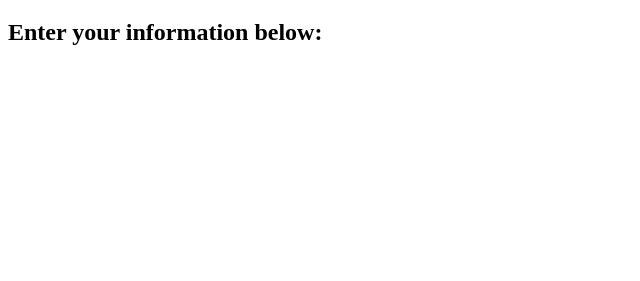
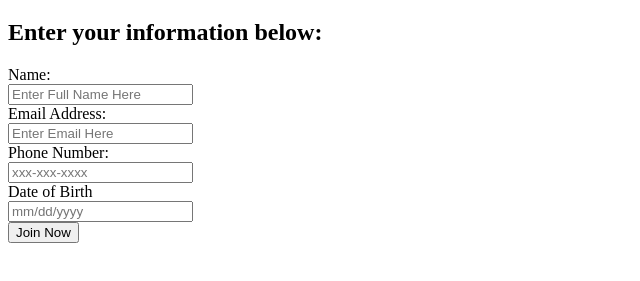
Before and after one commit to jolowu/362-Project-1, a plain HTML site: page index.html in a window 1280 px wide. Shown: the part 61-342 px from the top of the page, without its empty margins (0-640 px from the left). Drawn offline with Linux system fonts and the light colour scheme.

Commit message:
Adding form

```diff
--- a/index.html
+++ b/index.html
@@ -11,3 +11,16 @@
 <body>
   <h1>ITM Study Abroad Trip Sign Up!</h1>
   <h2>Enter your information below:</h2>
+   <form onsubmit="validate()" method="get" action="#null" autocomplete="on">
+    <label for="name">Name: </label><br>
+    <input id="name" name="name" placeholder="Enter Full Name Here"><br>
+    <label for="email">Email Address: </label><br>
+    <input id="email" name="email" placeholder="Enter Email Here"><br>
+    <label for="tel">Phone Number: </label><br>
+    <input id="tel" name="phone" placeholder="xxx-xxx-xxxx"><br>
+    <label for="polyfill">Date of Birth</label><br>
+    <input id="polyfill" name="birthday" placeholder="mm/dd/yyyy"><br>
+    <input type="submit" value="Join Now" class="submit-button"><br>
+  </form>
+</body>
+</html>
```
